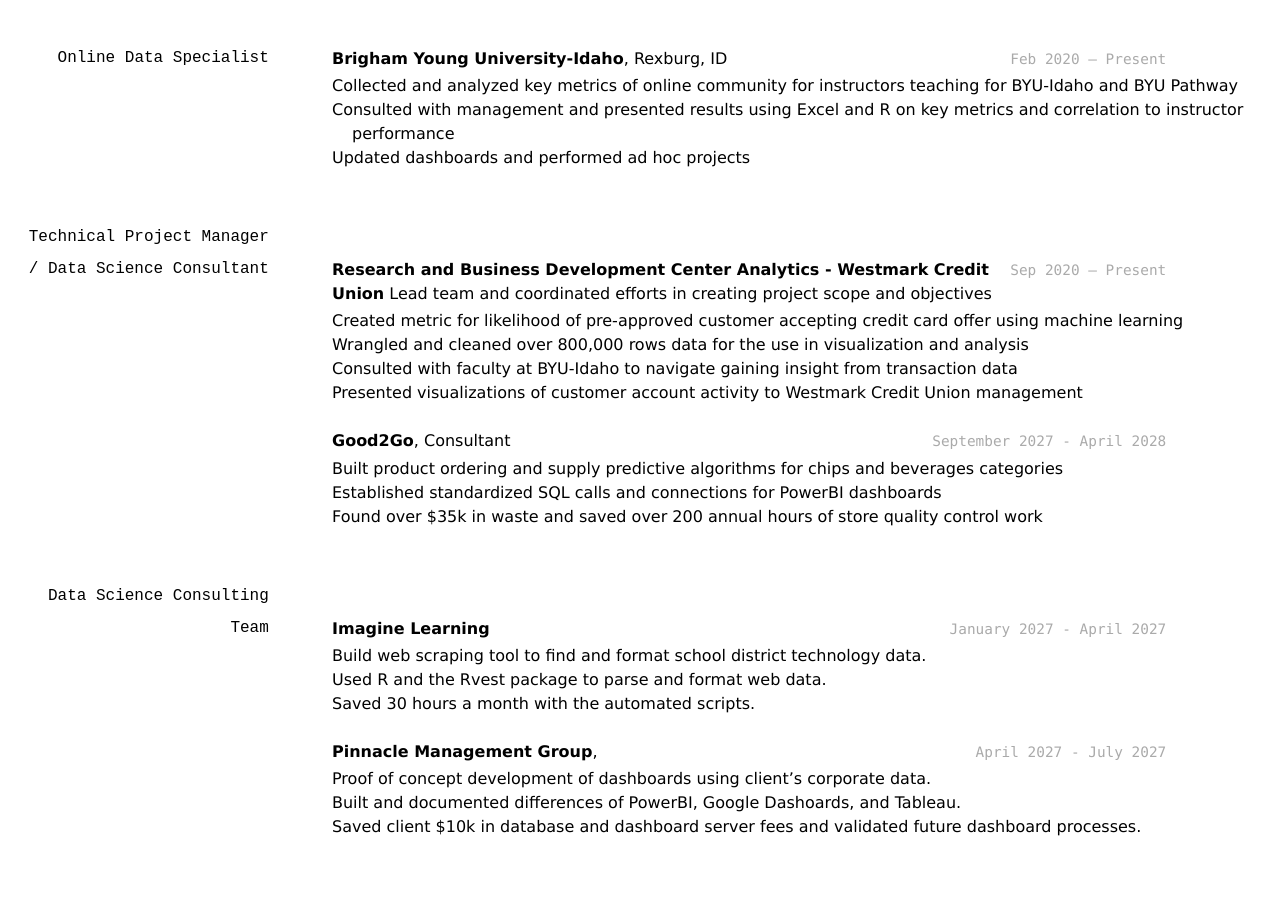
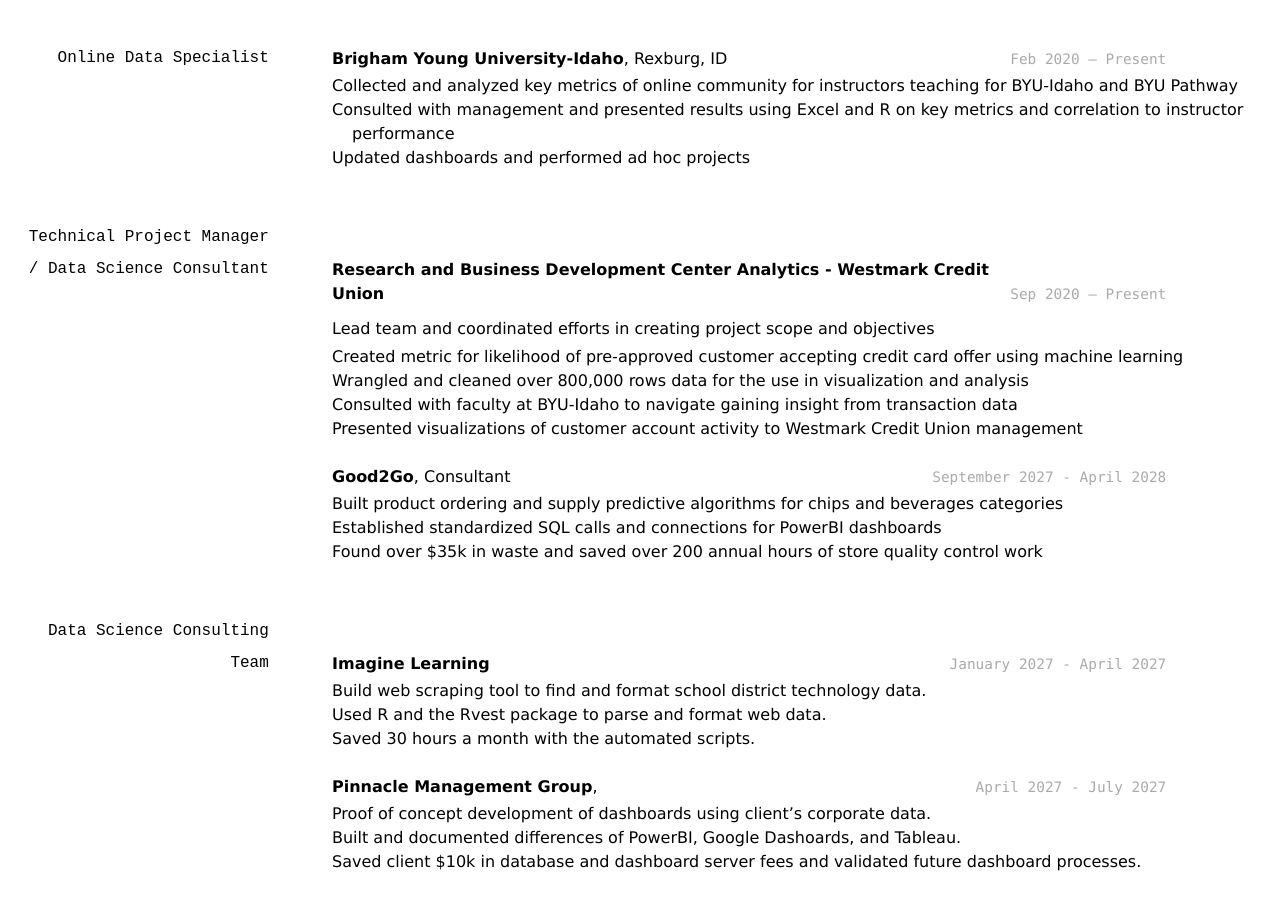
Before and after one commit to rachaelssmith/stockton_grimaud_resume, a Jekyll site: the page built from docs/index.md, in a window 1280 px wide and 900 px high, scrolled down 481 px. Built offline with Jekyll 4.4.1, drawn with Linux system fonts in a browser that asks for light colours.

```diff
--- a/docs/index.md
+++ b/docs/index.md
@@ -41,8 +41,10 @@ __Brigham Young University-Idaho__, Rexburg, ID
 - Updated dashboards and performed ad hoc projects
 
 ### Technical Project Manager / Data Science Consultant
+
+__Research and Business Development Center Analytics - Westmark Credit Union__
 `Sep 2020 – Present`
-__Research and Business Development Center Analytics - Westmark Credit Union__
+
 Lead team and coordinated efforts in creating project scope and objectives
 - Created metric for likelihood of pre-approved customer accepting credit card offer using
 machine learning
```
